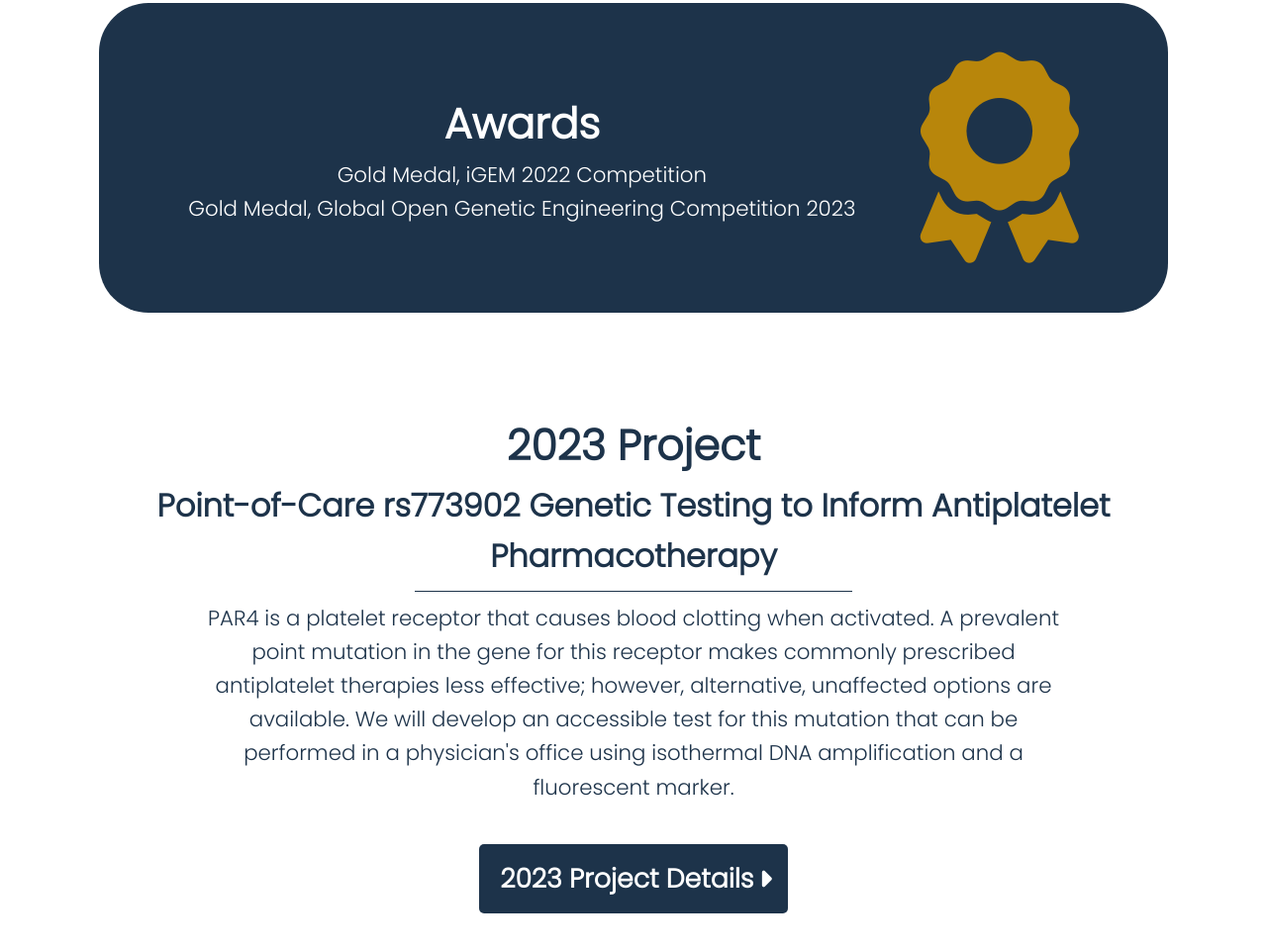
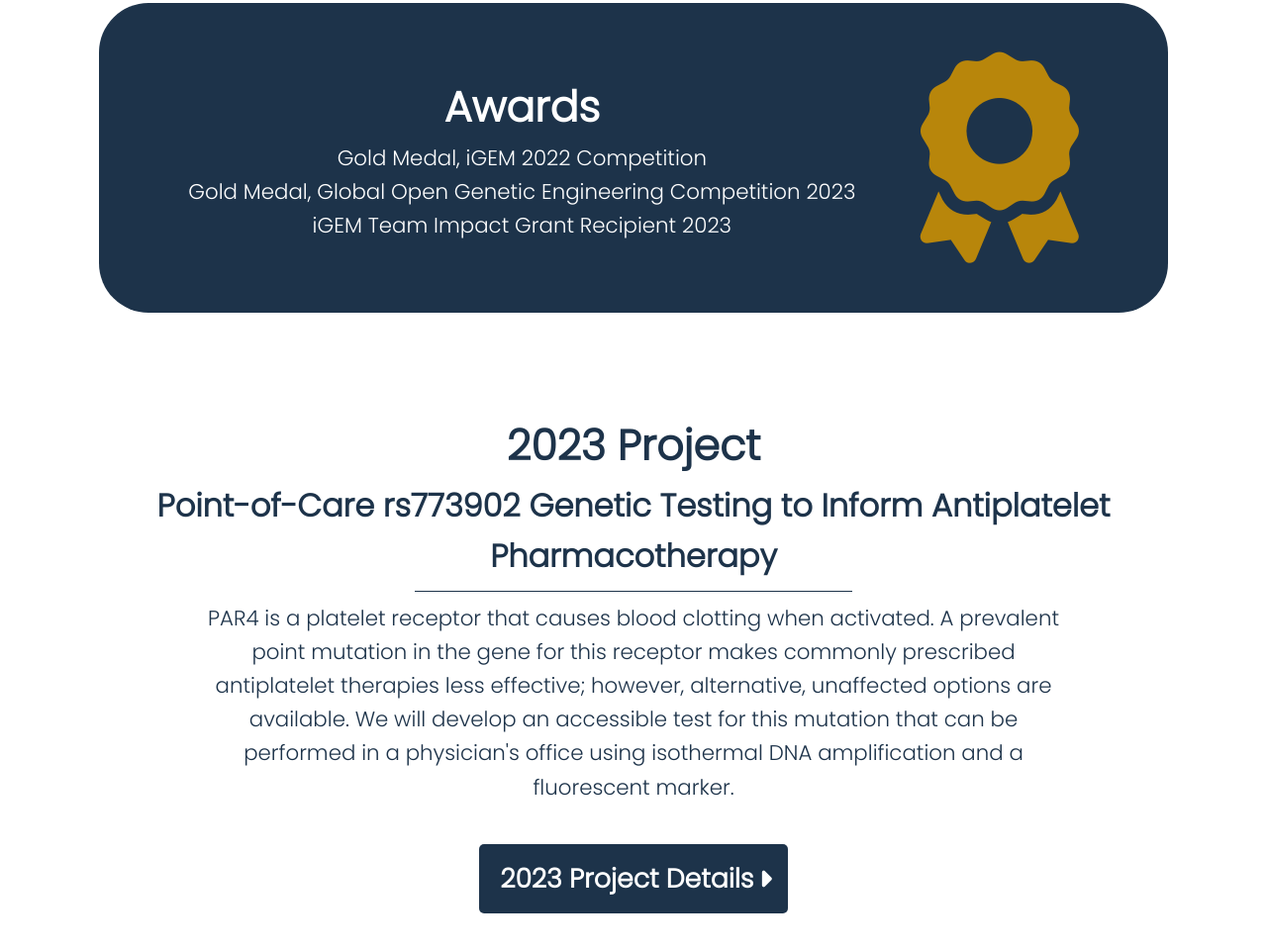
Before and after one commit to umichsynbio-team/website-23, a plain HTML site: page about.html in a window 1280 px wide. Shown: the part 2409-3370 px from the top of the page at 99% size. Drawn offline with nearby package versions, Linux system fonts and the light colour scheme.

Commit message:
Added Team Impact Grant Award

```diff
--- a/about.html
+++ b/about.html
@@ -107,6 +107,7 @@
                 <ul class="awards_list">
                     <li class="award_item">Gold Medal, iGEM 2022 Competition</li>
                     <li class="award_item">Gold Medal, Global Open Genetic Engineering Competition 2023</li>
+                    <li class="award_item">iGEM Team Impact Grant Recipient 2023</li>
                 </ul>
             </div>
         </div>
```
